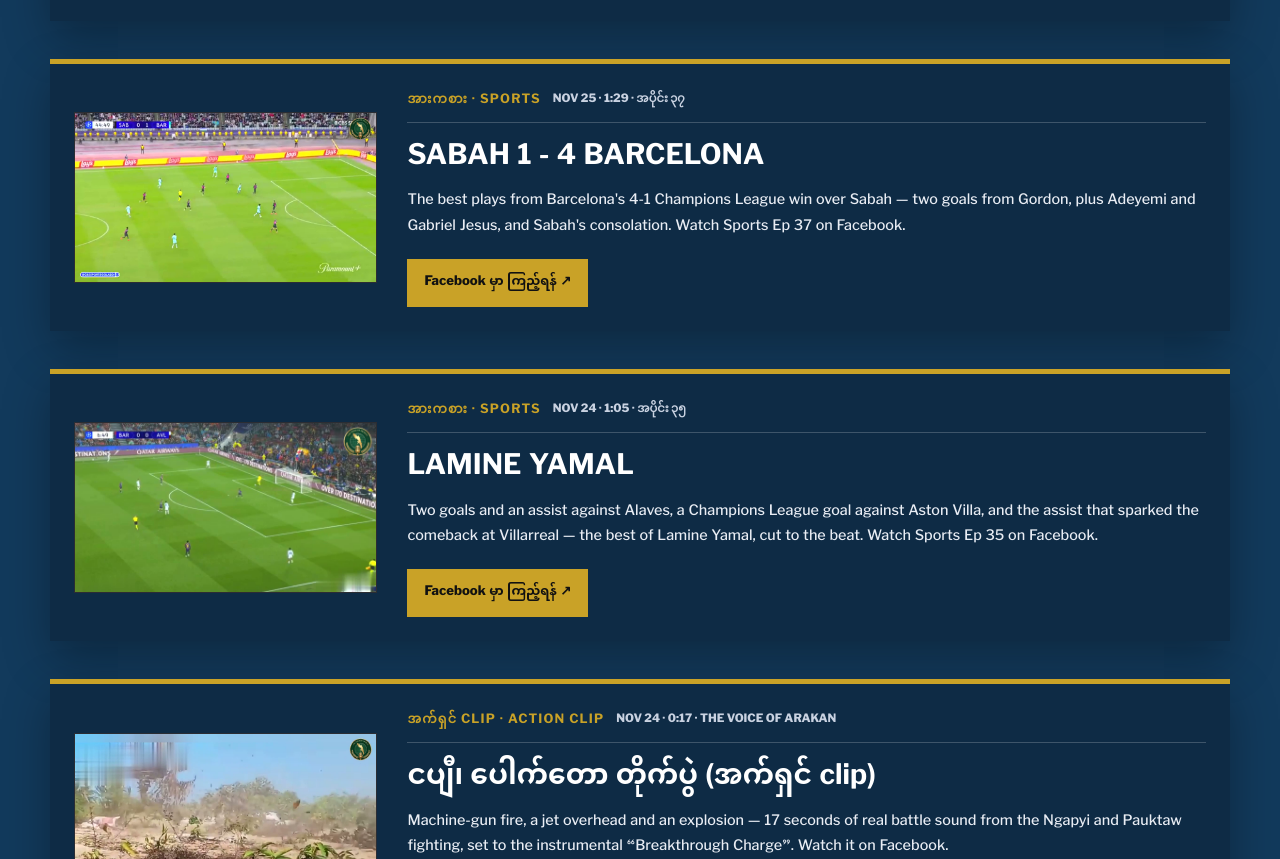
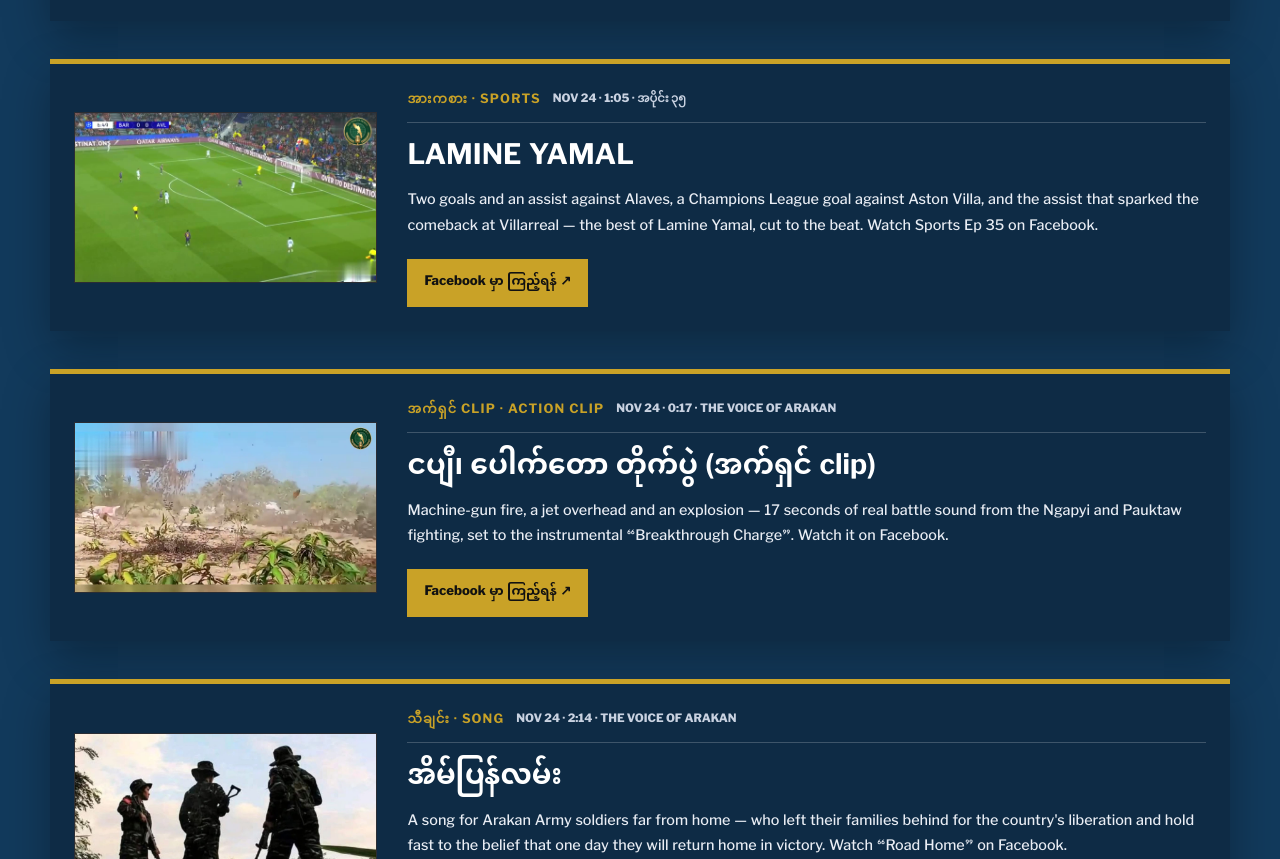
Before and after one commit to thevoiceofarakan/thevoiceofarakan.github.io, a plain HTML site: page index.html in a window 1280 px wide. Shown: the part 5264-6123 px from the top of the page. Drawn offline with nearby package versions, Linux system fonts and the light colour scheme.

Commit message:
The Voice of Arakan website - remove Sports Ep 37 card (reel blocked worldwide by UCL RM claim)

```diff
--- a/index.html
+++ b/index.html
@@ -566,21 +566,6 @@
               <h2 id="today-bellingham-remake-title">JUDE BELLINGHAM</h2>
               <p>One Bellingham play, broken down step by step — the touch, the turn and the finish against Chelsea, set to music. Watch the clip on Facebook.</p>
               <a class="today-breaking-link" href="https://facebook.com/reel/1710689217303553/" target="_blank" rel="noopener noreferrer">Facebook မှာ ကြည့်ရန် ↗</a>
-            </div>
-          </article>
-
-          <article class="today-breaking today-feature" aria-labelledby="today-sports-ep37-title">
-            <div class="today-breaking-media">
-              <img src="assets/sports-ep37-barca-nov-25.jpg" alt="Wide match action from Sabah against Barcelona — still from the Sabah 1-4 Barcelona Sports Ep 37 showcase, November 25 2026" width="1280" height="720">
-            </div>
-            <div class="today-breaking-copy">
-              <div class="today-breaking-label">
-                <strong>အားကစား · Sports</strong>
-                <span>NOV 25 · 1:29 · အပိုင်း ၃၇</span>
-              </div>
-              <h2 id="today-sports-ep37-title">SABAH 1 - 4 BARCELONA</h2>
-              <p>The best plays from Barcelona's 4-1 Champions League win over Sabah — two goals from Gordon, plus Adeyemi and Gabriel Jesus, and Sabah's consolation. Watch Sports Ep 37 on Facebook.</p>
-              <a class="today-breaking-link" href="https://facebook.com/reel/1480315870888786/" target="_blank" rel="noopener noreferrer">Facebook မှာ ကြည့်ရန် ↗</a>
             </div>
           </article>
 
```
